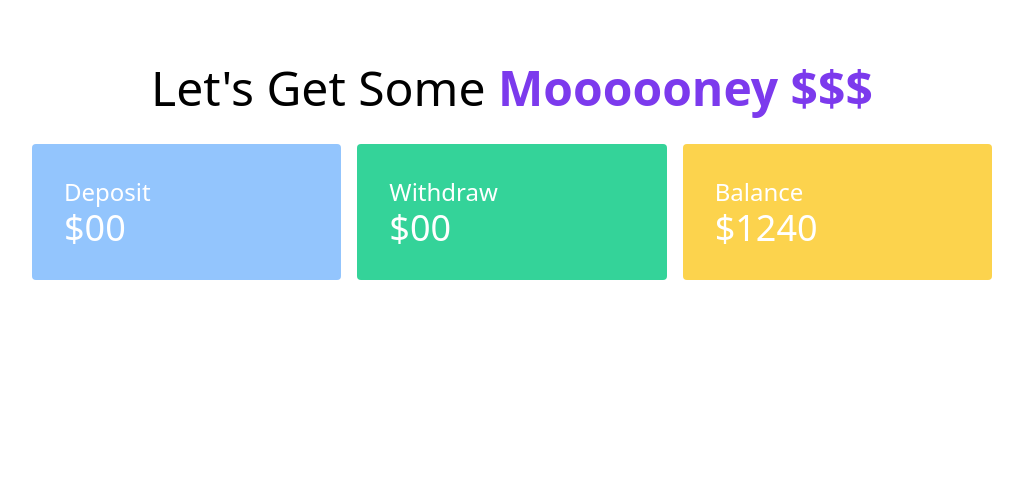
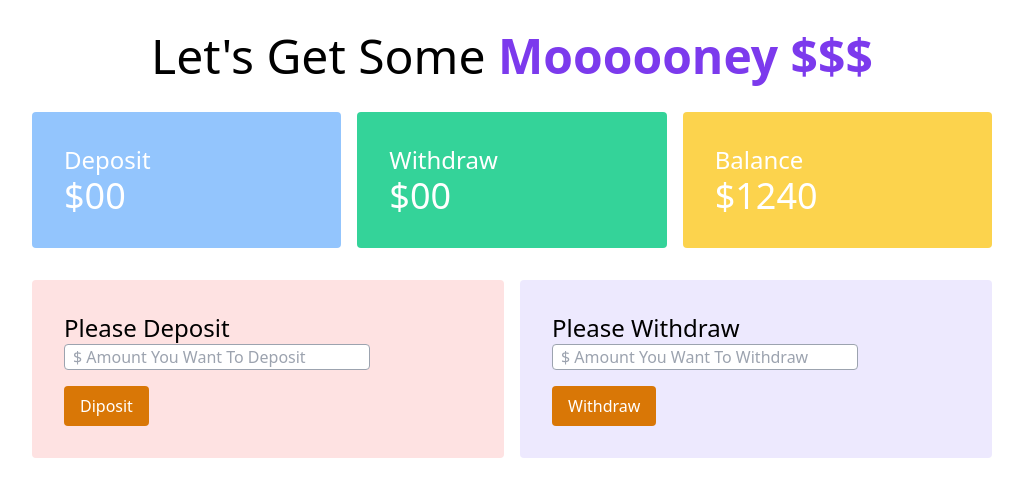
Before and after one commit to badboys1238/baap-er-bank, a plain HTML site: page banking.html in a window 1280 px wide. Shown: the whole page, without its empty margins (128-1151 px from the left). Drawn offline with nearby package versions, Linux system fonts and the light colour scheme.

Commit message:
new item added

```diff
--- a/banking.html
+++ b/banking.html
@@ -11,11 +11,12 @@
 </head>
 <body>
     <header>
-        <h1 class="text-5xl text-center mt-16">Let's Get Some <span class="font-semibold text-purple-600">Moooooney $$$ </span></h1>
+        <h1 class="text-5xl text-center mt-8">Let's Get Some <span class="font-semibold text-purple-600">Moooooney $$$ </span></h1>
     </header>
-    <main>
+    <!-- Balance and Transaction -->
+    <main class="w-3/4 mx-auto">
         <section class="mt-8">
-            <div class="grid grid-cols-3 gap-4 w-3/4 mx-auto text-white">
+            <div class="grid grid-cols-3 gap-4 text-white">
                <div class="bg-blue-300 p-8 rounded">
                    <h3 class="text-2xl">Deposit</h3>
                    <h3 class="text-4xl">$00</h3>
@@ -30,6 +31,25 @@
                </div>
             </div>
         </section>
+        <!-- Deposit and Withdraw -->
+        <section class="mt-8">
+            <div class="grid grid-cols-2 gap-4">
+                <div class="bg-red-100 p-8 rounded">
+                    <h3 class="text-2xl">Please Deposit</h3>
+                    <div>
+                        <input id="deposit-input" class="border block border-gray-400 rounded w-3/4 mb-4 px-2" type="text" placeholder="$ Amount You Want To Deposit">
+                        <button id="deposit-button" class="bg-yellow-600 px-4 rounded py-2 text-white font-medium">Diposit</button>
+                    </div>
+                </div>
+                <div class="bg-purple-100 p-8 rounded">
+                    <h3 class="text-2xl">Please Withdraw</h3>
+                    <div>
+                        <input id="withdraw-input" class="border block border-gray-400 rounded w-3/4 mb-4 px-2" type="text" placeholder="$ Amount You Want To Withdraw">
+                        <button id="withdraw-button" class="bg-yellow-600 px-4 rounded py-2 text-white font-medium">Withdraw</button>
+                    </div>
+                </div>
+            </div>
+        </section>
     </main>
 </body>
 </html>
```
